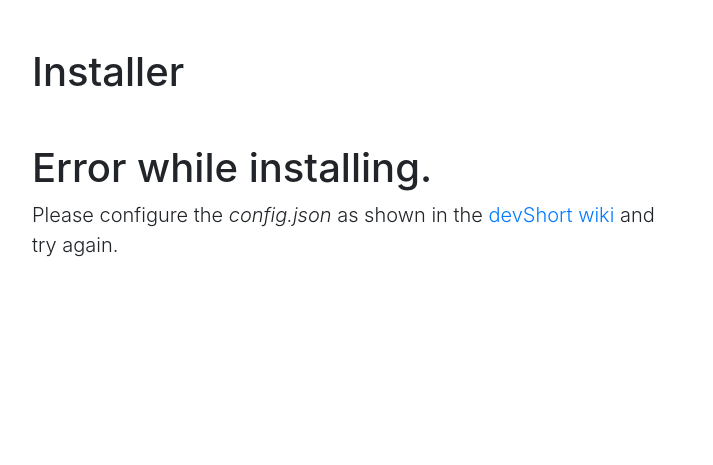
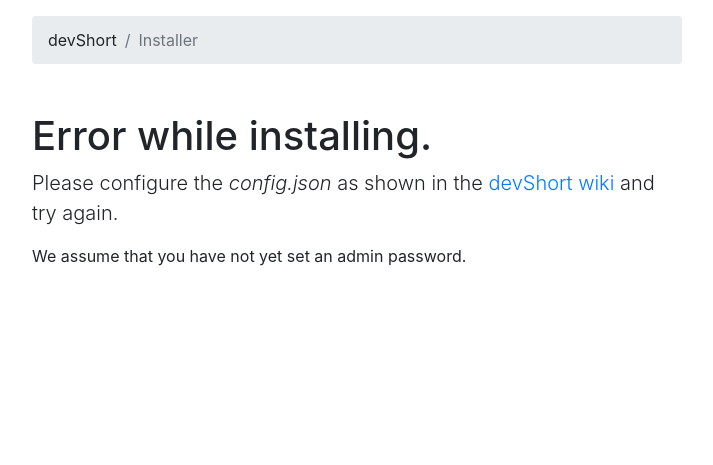
Before and after one commit to gennarovela/devShort, a PHP site: page /installer.php in a window 1280 px wide. Shown: the top 465 px of the page, without its empty margins (283-996 px from the left). Run offline with PHP 8.4, Linux system fonts and the light colour scheme.

Commit message:
Update installer.php

```diff
--- a/installer.php
+++ b/installer.php
@@ -67,25 +67,32 @@ require valid-user";
 
     <main role="main" class="flex-shrink-0">
         <div class="container">
-            <h1 class="mt-5">Installer</h1>
-            <p class="lead"><?php
+            <nav class="mt-3" aria-label="breadcrumb">
+                <ol class="breadcrumb">
+                    <li class="breadcrumb-item">devShort</li>
+                    <li class="breadcrumb-item active" aria-current="page">Installer</li>
+                </ol>
+            </nav>
+            <?php
 
             if ($success) {
                 echo "<h1 class=\"mt-5\">Successful installed!</h1>
-<p class=\"lead\">Now you can start link shortening. For more information visit the <a href=\"https://github.com/flokx/devShort/wiki\">devShort wiki</a>. The admin panel is quickly accessible under <a href=\"admin\">admin/</a></p>";
+<p class=\"lead\">Now you can start to shorten links. For more information visit the <a href=\"https://github.com/flokX/devShort/wiki\">devShort wiki</a>.</p>
+<a href=\"admin\" class=\"btn btn-primary btn-lg \" role=\"button\">Go to the admin panel</a>";
             } else {
                 echo "<h1 class=\"mt-5\">Error while installing.</h1>
-<p class=\"lead\">Please configure the <i>config.json</i> as shown in the <a href=\"https://github.com/flokx/devShort/wiki/Installation\">devShort wiki</a> and try again.</p>";
+<p class=\"lead\">Please configure the <i>config.json</i> as shown in the <a href=\"https://github.com/flokX/devShort/wiki/Installation,-Update,-Reinstallation#installation\">devShort wiki</a> and try again.</p>
+<p>We assume that you have not yet set an admin password.</p>";
             }
 
-            ?></p>
+            ?>
         </div>
     </main>
 
     <footer class="footer mt-auto py-3">
         <div class="container">
             <div class="d-flex justify-content-between align-items-center">
-                <span class="text-muted">&copy; <?php echo date("Y") ?> <a href="https://github.com/flokx/devShort">devShort</a></span>
+                <span class="text-muted">&copy; <?php echo date("Y") ?> <a href="https://github.com/flokX/devShort">devShort</a></span>
                 <span class="text-muted"><a href="https://github.com/flokX/devShort/wiki" class="badge badge-secondary">devShort wiki</a> <a href="https://github.com/flokX" class="badge badge-secondary">devShort author</a></span>
             </div>
         </div>
```
